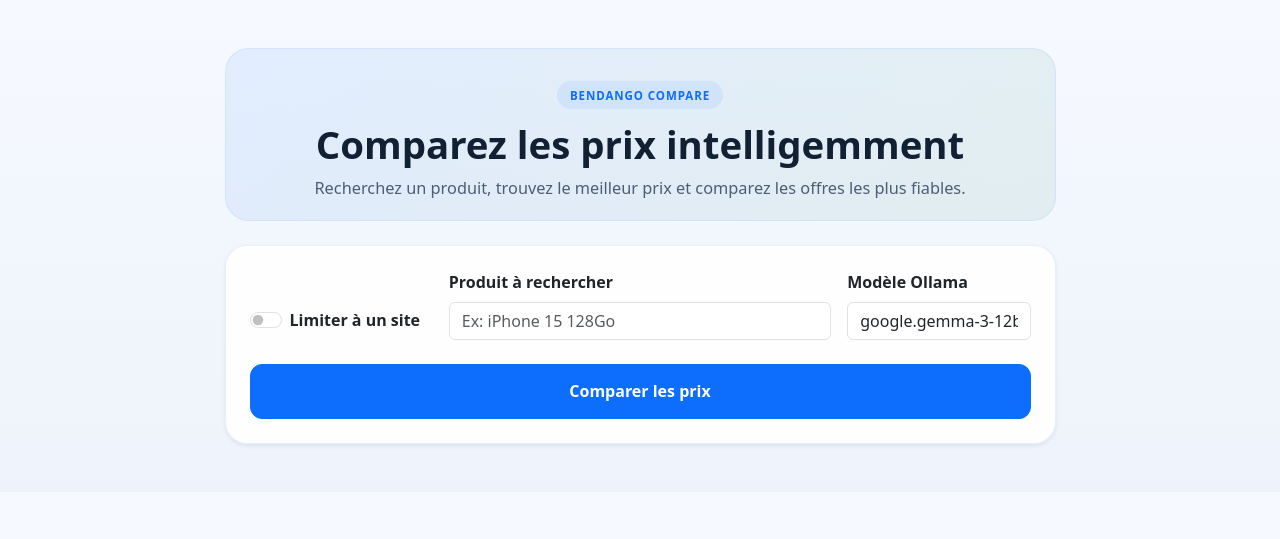
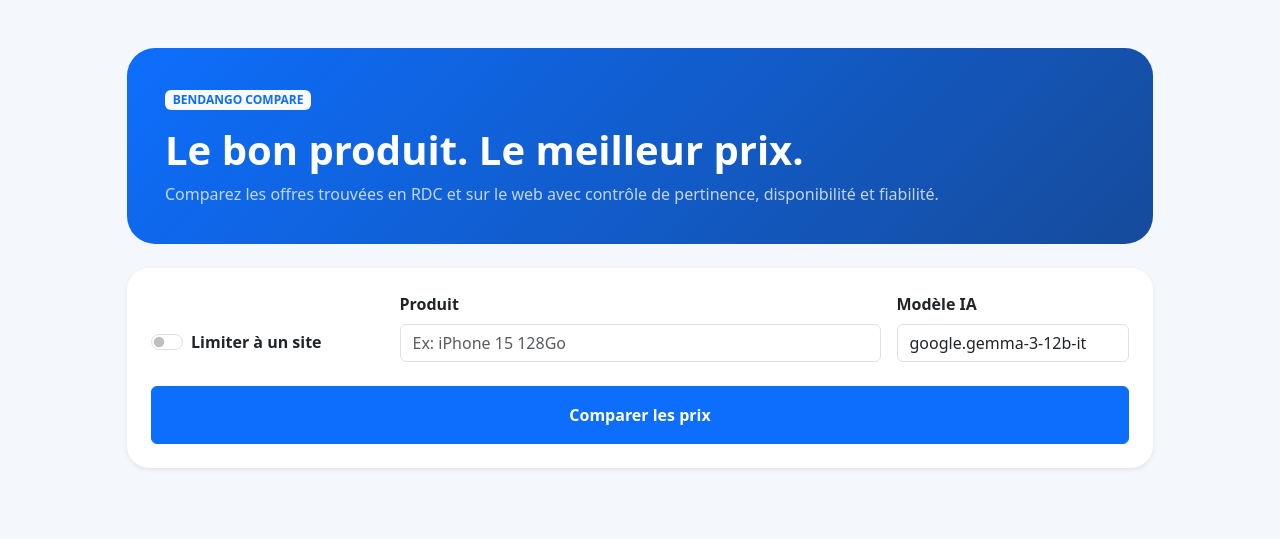
Before and after one commit to kembo-dev/bendango, a Django app: page / in a window 1280 px wide. Shown: the top 539 px of the page. Run offline with Django 5.2, Linux system fonts and the light colour scheme.

Commit message:
feat: upgrade Bendango comparison results UI

```diff
--- a/tracker/templates/tracker/scrape.html
+++ b/tracker/templates/tracker/scrape.html
@@ -1,293 +1,23 @@
 <!DOCTYPE html>
 <html lang="fr">
 <head>
-    <meta charset="UTF-8">
-    <meta name="viewport" content="width=device-width, initial-scale=1.0">
-    <title>Scraper de Produit - Bendango</title>
-    <link href="https://cdn.jsdelivr.net/npm/bootstrap@5.3.0/dist/css/bootstrap.min.css" rel="stylesheet">
+<meta charset="UTF-8"><meta name="viewport" content="width=device-width,initial-scale=1">
+<title>Bendango — Comparateur intelligent</title>
+<link href="https://cdn.jsdelivr.net/npm/bootstrap@5.3.0/dist/css/bootstrap.min.css" rel="stylesheet">
+<style>
+body{background:#f4f7fb;color:#162033}.shell{max-width:1050px}.hero{padding:38px;border-radius:28px;background:linear-gradient(135deg,#0d6efd,#164b9b);color:white}.hero h1{font-weight:800}.search-card,.offer{border:0;border-radius:22px}.metric{background:white;border:1px solid #e7ebf1;border-radius:16px;padding:14px 18px}.offer.best{border:2px solid #198754}.thumb{min-height:220px;background:#f8fafc}.product-img{width:100%;height:220px;object-fit:contain;padding:18px}.price{font-size:2rem;font-weight:800;color:#0d6efd}.normalized{font-size:.85rem;color:#667085}.meta{font-size:.84rem;color:#667085}.confidence{height:6px}.brand-pill{font-size:.72rem}.trend-down{color:#198754}.trend-up{color:#dc3545}@media(max-width:767px){.hero{padding:26px}.thumb{min-height:140px}.product-img{height:160px}.price{font-size:1.6rem}}
+</style>
 </head>
-<body class="bg-light page-shell">
-
-<div class="container py-5">
-    <div class="row justify-content-center">
-        <div class="col-md-9">
-            <div class="hero-panel text-center mb-4">
-                <div class="eyebrow">Bendango Compare</div>
-                <h1 class="mb-2">Comparez les prix intelligemment</h1>
-                <p class="mb-0">Recherchez un produit, trouvez le meilleur prix et comparez les offres les plus fiables.</p>
-            </div>
-
-            <!-- Formulaire -->
-            <form method="post" class="card p-4 shadow-sm premium-form">
-                {% csrf_token %}
-                <div class="row g-3 align-items-end">
-                    <div class="col-md-3">
-                        <div class="form-check form-switch mb-2">
-                            <input class="form-check-input" type="checkbox" id="toggle-site-filter">
-                            <label class="form-check-label fw-bold" for="toggle-site-filter">Limiter à un site</label>
-                        </div>
-                        <div id="site-field-group" class="d-none">
-                            <label class="form-label fw-bold">Site e-commerce ou URL</label>
-                            {{ form.site }}
-                            {% if form.site.help_text %}
-                                <div class="form-text">{{ form.site.help_text }}</div>
-                            {% endif %}
-                        </div>
-                    </div>
-                    <div class="col-md-6">
-                        <label class="form-label fw-bold">Produit à rechercher</label>
-                        {{ form.query }}
-                    </div>
-                    <div class="col-md-3">
-                        <label class="form-label fw-bold">Modèle Ollama</label>
-                        {{ form.model_name }}
-                    </div>
-                </div>
-                <button type="submit" class="btn btn-primary mt-4 w-100 btn-compare">Comparer les prix</button>
-            </form>
-
-            <!-- Messages d'erreur -->
-            {% if errors and not listings %}
-            <div class="alert alert-warning mt-4" role="alert">
-                <div class="fw-semibold mb-2">Aucun résultat exploitable</div>
-                {% for error in errors %}
-                    <div>{{ error }}</div>
-                {% endfor %}
-            </div>
-            {% endif %}
-
-            {% if request.method == 'POST' and not listings and not errors %}
-            <div class="alert alert-info mt-4" role="alert">
-                Aucune offre valide n’a été trouvée pour cette recherche. Essayez un nom de produit plus précis ou activez le filtre de site.
-            </div>
-            {% endif %}
-
-            <!-- Affichage des résultats -->
-            {% if listings %}
-            <div class="mt-4">
-                <div class="alert alert-success best-price-alert mb-3 py-2 px-3 d-flex justify-content-between align-items-center gap-2 flex-wrap" aria-label="Résumé du meilleur prix">
-                    <div class="d-flex align-items-center gap-2">
-                        <span>🏆</span>
-                        <strong>Meilleur prix</strong>
-                    </div>
-                    <span>{{ summary.best_listing.price }} {{ summary.best_listing.currency }} chez {{ summary.best_listing.retailer.name }}</span>
-                    <div class="d-flex align-items-center gap-2">
-                        <span class="badge text-bg-light">{{ summary.offer_count }} offre{{ summary.offer_count|pluralize }}</span>
-                        <button type="button" class="btn btn-sm btn-outline-success copy-best-price" data-copy-text="{{ summary.best_listing.price }} {{ summary.best_listing.currency }} chez {{ summary.best_listing.retailer.name }}">
-                            Copier
-                        </button>
-                    </div>
-                </div>
-                <div class="alert alert-light border border-success-subtle mb-3 py-2 px-3 d-flex justify-content-between align-items-center gap-2 flex-wrap">
-                    <span class="summary-savings">Prix moyen: {{ summary.average_price|floatformat:2 }} {{ summary.currency }}</span>
-                    <span class="summary-savings">Économie: {{ summary.savings|floatformat:2 }} {{ summary.currency }}</span>
-                    <span class="summary-savings">-{{ summary.savings_percent|floatformat:0 }}% vs prix moyen</span>
-                </div>
-
-                {% if summary.top_offers %}
-                <div class="row g-2 mb-3">
-                    {% for top_offer in summary.top_offers %}
-                    <div class="col-md-4">
-                        <div class="card border-success-subtle h-100">
-                            <div class="card-body py-2 px-3">
-                                <div class="small text-muted mb-1">#{{ forloop.counter }}</div>
-                                <div class="fw-bold">{{ top_offer.price }} {{ top_offer.currency }}</div>
-                                <div class="small text-truncate">{{ top_offer.retailer.name }}</div>
-                            </div>
-                        </div>
-                    </div>
-                    {% endfor %}
-                </div>
-                {% endif %}
-
-                {% for listing in listings %}
-                <div class="card shadow-sm border-0 mb-3 overflow-hidden result-card {% if forloop.first %}result-card-best{% endif %}">
-                    <div class="card-body p-0">
-                        <div class="row g-0 align-items-stretch">
-                            <div class="col-md-3 bg-light d-flex align-items-center justify-content-center product-thumb">
-                                <div class="text-center text-secondary">
-                                    <div class="display-6 mb-2">🛍️</div>
-                                    <small class="fw-semibold">Produit</small>
-                                </div>
-                            </div>
-                            <div class="col-md-9 p-4">
-                                <div class="d-flex justify-content-between align-items-start gap-3 mb-2">
-                                    <div>
-                                        <div class="text-uppercase small text-muted fw-bold mb-1">Offre</div>
-                                        <h3 class="h4 mb-0">{{ listing.product.name }}</h3>
-                                    </div>
-                                    {% if listing.in_stock %}
-                                        <span class="badge text-bg-success rounded-pill px-3 py-2">En stock</span>
-                                    {% else %}
-                                        <span class="badge text-bg-danger rounded-pill px-3 py-2">Rupture</span>
-                                    {% endif %}
-                                </div>
-
-                                <div class="d-flex justify-content-between align-items-center flex-wrap gap-3 mb-3">
-                                    <div>
-                                        <div class="text-muted small">Prix</div>
-                                        <div class="fs-3 fw-bold text-primary mb-0">{{ listing.price }} {{ listing.currency }}</div>
-                                    </div>
-                                    <a href="{{ listing.url }}" target="_blank" rel="noopener noreferrer" class="btn btn-primary btn-sm px-3">
-                                        Voir l'offre
-                                    </a>
-                                </div>
-
-                                <ul class="list-group list-group-flush border-top border-bottom">
-                                    <li class="list-group-item px-0">
-                                        <strong>Source :</strong>
-                                        <span class="text-break">{{ listing.retailer.name }}</span>
-                                    </li>
-                                    <li class="list-group-item px-0">
-                                        <strong>Référence :</strong> {{ listing.product.sku_or_ean|default:"Non spécifiée" }}
-                                    </li>
-                                    <li class="list-group-item px-0">
-                                        <strong>Disponibilité :</strong>
-                                        {% if listing.in_stock %}Disponible{% else %}Rupture de stock{% endif %}
-                                    </li>
-                                </ul>
-                            </div>
-                        </div>
-                    </div>
-                </div>
-                {% endfor %}
-            </div>
-            {% endif %}
-
-        </div>
-    </div>
-</div>
-
-<style>
-.page-shell {
-    background: linear-gradient(180deg, #f6f9ff 0%, #eef3fb 100%);
-}
-
-.hero-panel {
-    padding: 2rem 1.5rem 1.25rem;
-    border-radius: 24px;
-    background: linear-gradient(135deg, rgba(13, 110, 253, 0.08), rgba(25, 135, 84, 0.08));
-    border: 1px solid rgba(13, 110, 253, 0.08);
-}
-
-.eyebrow {
-    display: inline-block;
-    background: rgba(13, 110, 253, 0.08);
-    color: #0d6efd;
-    border-radius: 999px;
-    padding: 0.35rem 0.8rem;
-    font-size: 0.72rem;
-    letter-spacing: 0.08em;
-    text-transform: uppercase;
-    font-weight: 700;
-    margin-bottom: 0.75rem;
-}
-
-.hero-panel h1 {
-    font-size: clamp(2rem, 3vw, 3rem);
-    font-weight: 800;
-    color: #122033;
-}
-
-.hero-panel p {
-    color: #4d5d73;
-    font-size: 1.02rem;
-}
-
-.premium-form {
-    border: 1px solid rgba(13, 110, 253, 0.1);
-    border-radius: 22px;
-    background: rgba(255, 255, 255, 0.9);
-}
-
-.btn-compare {
-    border-radius: 12px;
-    font-weight: 700;
-    padding: 0.9rem 1rem;
-}
-
-.result-card {
-    border: 1px solid rgba(13, 110, 253, 0.1);
-    border-radius: 18px;
-}
-
-.result-card-best {
-    border: 1px solid rgba(25, 135, 84, 0.55);
-    box-shadow: 0 0.5rem 1.5rem rgba(25, 135, 84, 0.12);
-}
-
-.best-price-alert {
-    border: 1px solid rgba(25, 135, 84, 0.25);
-    background: linear-gradient(90deg, rgba(25, 135, 84, 0.15), rgba(25, 135, 84, 0.04));
-    color: #146c43;
-    font-weight: 600;
-}
-
-.summary-savings {
-    background: rgba(255, 255, 255, 0.35);
-    border: 1px solid rgba(25, 135, 84, 0.2);
-    border-radius: 999px;
-    padding: 0.25rem 0.75rem;
-    font-size: 0.8rem;
-}
-
-.product-thumb {
-    min-height: 180px;
-    border-right: 1px solid rgba(0, 0, 0, 0.05);
-}
-
-@media (max-width: 767.98px) {
-    .product-thumb {
-        min-height: 120px;
-        border-right: 0;
-        border-bottom: 1px solid rgba(0, 0, 0, 0.05);
-    }
-}
-</style>
-
-<script>
-    document.addEventListener('DOMContentLoaded', function () {
-        const toggle = document.getElementById('toggle-site-filter');
-        const siteGroup = document.getElementById('site-field-group');
-        const siteInput = document.getElementById('id_site');
-
-        function syncSiteVisibility() {
-            const isVisible = Boolean(toggle && toggle.checked);
-            if (siteGroup) {
-                siteGroup.classList.toggle('d-none', !isVisible);
-            }
-            if (!isVisible && siteInput) {
-                siteInput.value = '';
-            }
-        }
-
-        if (toggle && siteGroup) {
-            toggle.checked = false;
-            toggle.addEventListener('change', syncSiteVisibility);
-            syncSiteVisibility();
-        }
-
-        const copyBestPriceButton = document.querySelector('.copy-best-price');
-        if (copyBestPriceButton) {
-            copyBestPriceButton.addEventListener('click', async function () {
-                const text = this.dataset.copyText || '';
-                try {
-                    await navigator.clipboard.writeText(text);
-                    const previousText = this.textContent;
-                    this.textContent = 'Copié !';
-                    setTimeout(() => {
-                        this.textContent = previousText;
-                    }, 1200);
-                } catch (error) {
-                    this.textContent = 'Erreur';
-                    setTimeout(() => {
-                        this.textContent = 'Copier';
-                    }, 1200);
-                }
-            });
-        }
-    });
-</script>
-
-</body>
-</html>
+<body><main class="container shell py-5">
+<section class="hero mb-4"><span class="badge text-bg-light text-primary mb-3">BENDANGO COMPARE</span><h1>Le bon produit. Le meilleur prix.</h1><p class="mb-0 opacity-75">Comparez les offres trouvées en RDC et sur le web avec contrôle de pertinence, disponibilité et fiabilité.</p></section>
+<form method="post" class="card search-card shadow-sm p-4 mb-4">{% csrf_token %}<div class="row g-3 align-items-end"><div class="col-md-3"><div class="form-check form-switch mb-2"><input class="form-check-input" type="checkbox" id="toggle-site-filter"><label class="form-check-label fw-semibold" for="toggle-site-filter">Limiter à un site</label></div><div id="site-field-group" class="d-none">{{ form.site }}</div></div><div class="col-md-6"><label class="form-label fw-semibold">Produit</label>{{ form.query }}</div><div class="col-md-3"><label class="form-label fw-semibold">Modèle IA</label>{{ form.model_name }}</div></div><button class="btn btn-primary mt-4 py-3 fw-bold">Comparer les prix</button></form>
+{% if errors and not listings %}<div class="alert alert-warning"><strong>Aucun résultat exploitable</strong>{% for error in errors %}<div class="small mt-1">{{ error }}</div>{% endfor %}</div>{% endif %}
+{% if request.method == 'POST' and not listings and not errors %}<div class="alert alert-info">Aucune offre valide trouvée. Essayez une référence plus précise.</div>{% endif %}
+{% if listings %}
+<section class="mb-4"><div class="d-flex justify-content-between align-items-center flex-wrap gap-2 mb-3"><div><div class="text-muted small">Comparaison</div><h2 class="h4 mb-0">{{ summary.offer_count }} offre{{ summary.offer_count|pluralize }} · {{ summary.in_stock_count }} disponible{{ summary.in_stock_count|pluralize }}</h2></div><span class="badge text-bg-success px-3 py-2">🏆 Meilleur prix : {{ summary.best_listing.price }} {{ summary.best_listing.currency }}</span></div>
+<div class="row g-2"><div class="col-md-4"><div class="metric"><div class="meta">Prix moyen comparable</div><strong>{{ summary.average_price|floatformat:2 }} {{ summary.currency }}</strong></div></div><div class="col-md-4"><div class="metric"><div class="meta">Économie estimée</div><strong>{{ summary.savings|floatformat:2 }} {{ summary.currency }}</strong></div></div><div class="col-md-4"><div class="metric"><div class="meta">Gain vs moyenne</div><strong>{{ summary.savings_percent|floatformat:0 }}%</strong></div></div></div></section>
+{% for listing in listings %}<article class="card offer shadow-sm mb-3 overflow-hidden {% if forloop.first %}best{% endif %}"><div class="row g-0"><div class="col-md-3 thumb d-flex align-items-center justify-content-center">{% if listing.product.image_url %}<img src="{{ listing.product.image_url }}" class="product-img" alt="{{ listing.product.name }}" loading="lazy">{% else %}<div class="text-center text-muted"><div class="display-5">🛍️</div><small>Image indisponible</small></div>{% endif %}</div><div class="col-md-9"><div class="card-body p-4"><div class="d-flex justify-content-between gap-3"><div>{% if forloop.first %}<span class="badge text-bg-success mb-2">Meilleur choix</span>{% endif %}{% if listing.product.brand %}<span class="badge text-bg-light border brand-pill mb-2">{{ listing.product.brand }}</span>{% endif %}<h3 class="h5 fw-bold mb-1">{{ listing.product.name }}</h3><div class="meta">{{ listing.retailer.name }} · Réf. {{ listing.product.sku_or_ean|default:"non spécifiée" }}</div></div>{% if listing.in_stock %}<span class="badge text-bg-success align-self-start">En stock</span>{% else %}<span class="badge text-bg-danger align-self-start">Rupture</span>{% endif %}</div>
+<div class="row align-items-end mt-3"><div class="col-sm-7"><div class="price">{{ listing.price }} {{ listing.currency }}</div>{% if listing.normalized_price %}<div class="normalized">≈ {{ listing.normalized_price|floatformat:2 }} {{ listing.normalized_currency }} pour comparaison</div>{% endif %}{% if listing.price_change_percent != None %}<div class="small mt-1 {% if listing.price_change_percent < 0 %}trend-down{% elif listing.price_change_percent > 0 %}trend-up{% endif %}">{% if listing.price_change_percent < 0 %}↓{% elif listing.price_change_percent > 0 %}↑{% else %}→{% endif %} {{ listing.price_change_percent|floatformat:1 }}% depuis l’observation précédente</div>{% endif %}</div><div class="col-sm-5 text-sm-end mt-3 mt-sm-0"><a href="{{ listing.url }}" target="_blank" rel="noopener noreferrer" class="btn btn-primary px-4">Voir l'offre</a></div></div>
+<hr><div class="row g-3"><div class="col-md-4"><div class="meta">Fiabilité extraction</div><div class="d-flex align-items-center gap-2"><div class="progress confidence flex-grow-1" role="progressbar" aria-label="Fiabilité"><div class="progress-bar" style="width:{{ listing.confidence_percent }}%"></div></div><strong class="small">{{ listing.confidence_percent }}%</strong></div></div><div class="col-md-3"><div class="meta">Méthode</div><strong class="small">{{ listing.extraction_source|default:"inconnue"|upper }}</strong></div><div class="col-md-3"><div class="meta">Dernière vérification</div><strong class="small">{{ listing.scraped_at|date:"d/m/Y H:i" }}</strong></div><div class="col-md-2"><div class="meta">Historique</div><strong class="small">{{ listing.history_count }} relevé{{ listing.history_count|pluralize }}</strong></div></div></div></div></article>{% endfor %}
+{% endif %}</main>
+<script>document.addEventListener('DOMContentLoaded',()=>{const t=document.getElementById('toggle-site-filter'),g=document.getElementById('site-field-group'),i=document.getElementById('id_site');const sync=()=>{const on=!!(t&&t.checked);if(g)g.classList.toggle('d-none',!on);if(!on&&i)i.value=''};if(t){t.addEventListener('change',sync);sync()}});</script></body></html>
```
